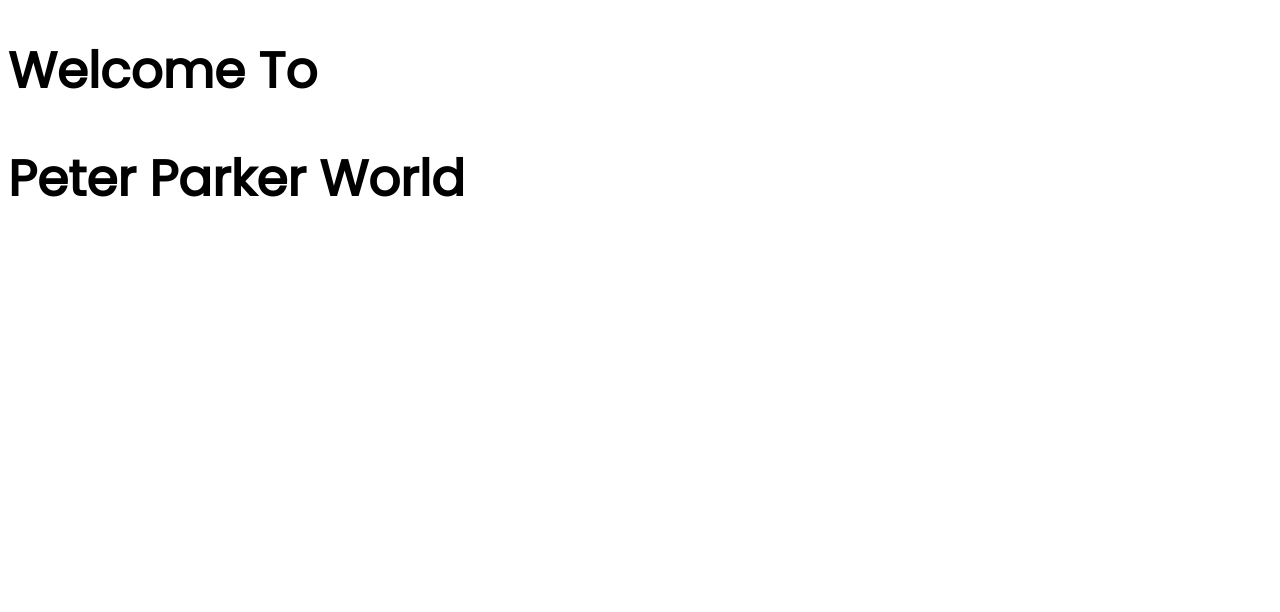
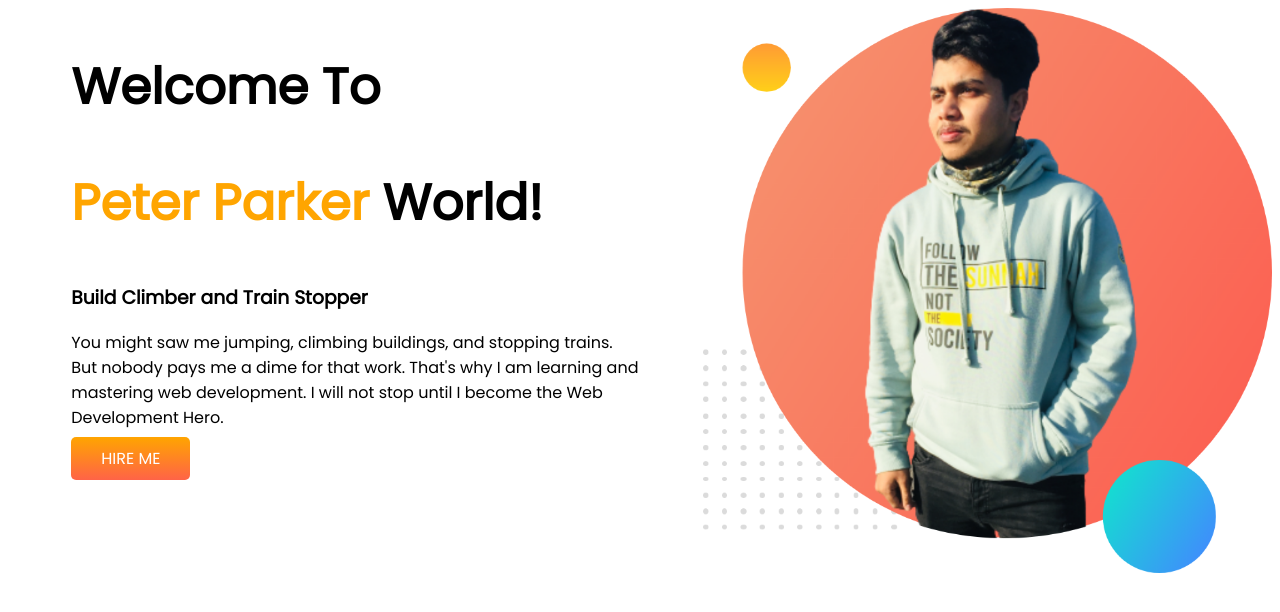
Before and after one commit to BabluMia/Devoloper-portfolio, a plain HTML site: page index.html in a window 1280 px wide. Drawn offline with Linux system fonts and the light colour scheme.

Commit message:
header added

```diff
--- a/css/style.css
+++ b/css/style.css
@@ -5,3 +5,23 @@ body{
 h1{
     font-size: 50px;
 }
+.color-org{
+    color: orange;
+}
+section{
+    display: flex;
+}
+.half-width{
+    width: 50%;
+    padding-left: 5%;
+}
+.half-width img{
+    width: 100%;
+}
+.hire-btn{
+    text-decoration: none;
+    color: white;
+    background-image: linear-gradient(orange , tomato);
+    padding: 10px 30px;
+    border-radius: 5px;
+}
--- a/index.html
+++ b/index.html
@@ -1,5 +1,6 @@
 <!DOCTYPE html>
 <html lang="en">
+
 <head>
     <meta charset="UTF-8">
     <meta http-equiv="X-UA-Compatible" content="IE=edge">
@@ -7,8 +8,23 @@
     <title>Devoloper Portfolio</title>
     <link rel="stylesheet" href="css/style.css">
 </head>
+
 <body>
-    <h1>Welcome To</h1>
-    <h1><span>Peter Parker</span> World</h1>
+    <section>
+        <div class="half-width">
+            <h1>Welcome To</h1>
+            <h1><span class="color-org">Peter Parker</span> World!</h1>
+            <h3>Build Climber and Train Stopper</h3>
+            <p>You might saw me jumping, climbing buildings, and stopping trains. But nobody pays me a dime for that
+                work. That's why I am learning and mastering web development. I will not stop until I become the Web
+                Development Hero.</p>
+                <a class="hire-btn" href="https://www.linkedin.com/feed/" target="blank">HIRE ME</a>
+        </div>
+        <div class="half-width">
+            <img src="images/bg-1.png" alt="">
+        </div>
+    </section>
+
 </body>
+
 </html>
```
